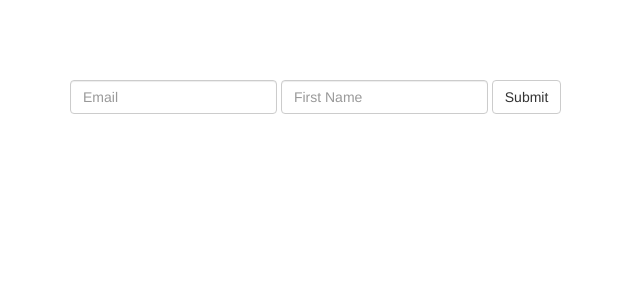
After one commit to kammybdeng/weather_flask_webapp, a Flask app: page /testing in a window 1280 px wide. The commit adds this page. Shown: the top 300 px of the page, without its empty margins (0-640 px from the left). Run offline with Flask 2, Linux system fonts and the light colour scheme; some libraries are stand-ins or nearby versions.

Commit message:
add save/unsave functs

```diff
--- a/weatherflaskwebapp/routes.py
+++ b/weatherflaskwebapp/routes.py
@@ -1,6 +1,6 @@
 from decouple import config
 import requests
-from flask import render_template, request, flash, redirect, url_for
+from flask import render_template, request, flash, redirect, url_for, jsonify
 from flask_login import login_user, logout_user, current_user, login_required
 from weatherflaskwebapp import app, db, bcrypt
 from weatherflaskwebapp.helper import forecast_api_request
@@ -92,16 +92,17 @@ def logout():
 @app.route('/account')
 @login_required
 def account():
-	cities = User.query.filter_by(id=current_user.id).first().cities
+	# cities = User.query.filter_by(id=current_user.id).first().cities
+	cities = City.query.filter_by(user_id=current_user.id).all()
 	return render_template('account.html', title='Account', cities=cities)
 
 
 @app.route('/new_city', methods=['GET', 'POST'])
-@login_required
 def add_city():
 	form = SaveForm()
 	weather = request.args.get('weather')
 	weather = ast.literal_eval(weather)
+
 	if form.validate_on_submit():
 		# check if city is saved
 		city = weather.get('current')[0].get('city')
@@ -112,12 +113,11 @@ def add_city():
 		db.session.add(saved_city)
 		db.session.commit()
 		flash('City Saved!', 'success')
-		return redirect(url_for('index'))
+		return redirect(url_for('account'))
 	return render_template('weather.html', weather=weather, form=form)
 
 
 @app.route('/remove_city', methods=['GET', 'POST'])
-@login_required
 def remove_city():
 	form = UnSaveForm()
 	weather = request.args.get('weather')
@@ -127,5 +127,21 @@ def remove_city():
 		City.query.filter_by(name=city, user_id=current_user.id).delete()
 		db.session.commit()
 		flash('City Unsaved!', 'danger')
-		return redirect(url_for('index'))
+		return redirect(url_for('account'))
 	return render_template('weather.html', weather=weather, form=form)
+
+
+@app.route('/testing', methods=['GET', 'POST'])
+def testing():
+	return render_template('form.html')
+
+
+@app.route('/process', methods=['POST'])
+def process():
+	email = request.form['email']
+	name = request.form['name']
+	if name and email:
+		newName = name[::-1]
+		return jsonify({'name': newName})
+
+	return jsonify({'error': 'MISSING data!'})
--- a/weatherflaskwebapp/static/css/style.css
+++ b/weatherflaskwebapp/static/css/style.css
@@ -22,7 +22,7 @@ body {
 }
 
 .outer:before {
-  background: url(https://worldoftravel.co/wp-content/uploads/1-1.jpeg) no-repeat;
+  background: url('../jpg/image.jpeg') no-repeat;
   background-size: cover;
   position: absolute;
   content: "";
--- /dev/null
+++ b/weatherflaskwebapp/templates/form.html
@@ -0,0 +1,34 @@
+<!DOCTYPE html>
+<html>
+<head>
+	<title>AJAX Example</title>
+
+	<script src="https://ajax.googleapis.com/ajax/libs/jquery/3.1.0/jquery.min.js"></script>
+
+	<!-- Latest compiled and minified CSS -->
+	<link rel="stylesheet" href="//netdna.bootstrapcdn.com/bootstrap/3.1.0/css/bootstrap.min.css">
+
+	<script src="//netdna.bootstrapcdn.com/bootstrap/3.1.0/js/bootstrap.min.js"></script>
+
+	<script src="{{ url_for('static', filename='js/form.js') }}"></script>
+</head>
+<body>
+<div class="container">
+	<br><br><br><br>
+	<form class="form-inline">
+	  <div class="form-group">
+	    <label class="sr-only" for="emailInput">Email address</label>
+	    <input type="email" class="form-control" id="emailInput" placeholder="Email">
+	  </div>
+	  <div class="form-group">
+	    <label class="sr-only" for="nameInput">Name</label>
+	    <input type="text" class="form-control" id="nameInput" placeholder="First Name">
+	  </div>
+	  <button type="submit" class="btn btn-default">Submit</button>
+	</form>
+	<br>
+	<div id="successAlert" class="alert alert-success" role="alert" style="display:none;"></div>
+	<div id="errorAlert" class="alert alert-danger" role="alert" style="display:none;"></div>
+</div>
+</body>
+</html>
--- a/weatherflaskwebapp/templates/weather.html
+++ b/weatherflaskwebapp/templates/weather.html
@@ -39,4 +39,5 @@
     <script src="https://cdn.jsdelivr.net/npm/popper.js@1.16.1/dist/umd/popper.min.js" integrity="sha384-9/reFTGAW83EW2RDu2S0VKaIzap3H66lZH81PoYlFhbGU+6BZp6G7niu735Sk7lN" crossorigin="anonymous"></script>
     <script src="https://cdn.jsdelivr.net/npm/bootstrap@4.5.3/dist/js/bootstrap.min.js" integrity="sha384-w1Q4orYjBQndcko6MimVbzY0tgp4pWB4lZ7lr30WKz0vr/aWKhXdBNmNb5D92v7s" crossorigin="anonymous"></script>
     -->
+
 {% endblock content %}
```
Also changed, not shown: weatherflaskwebapp/static/js/save.js (added, +31 -0 lines), 1 other file. Lines whose indentation alone changed are shown as unchanged.
